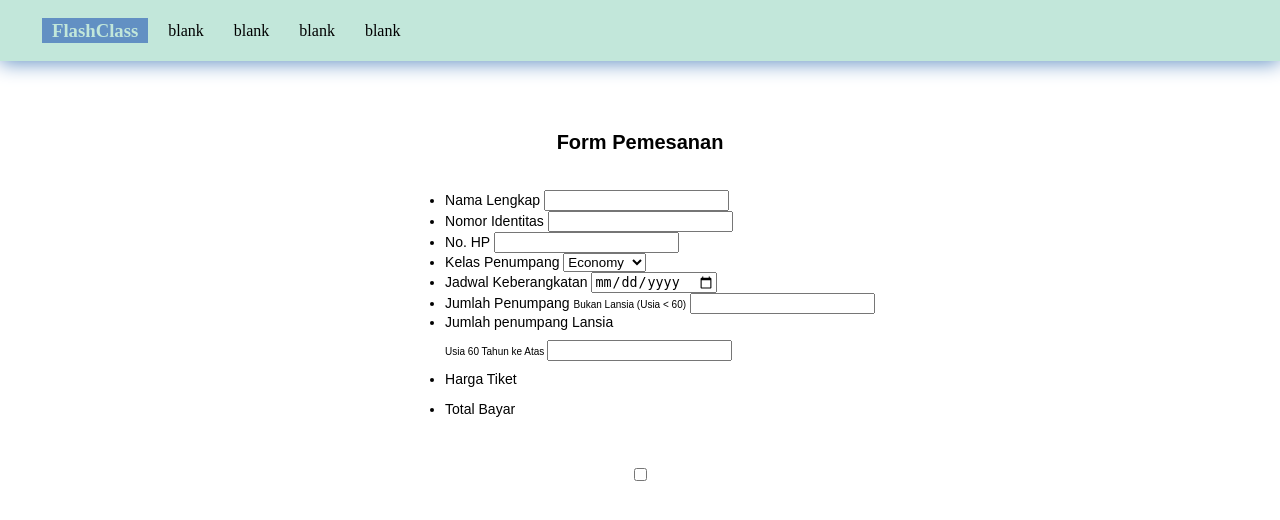
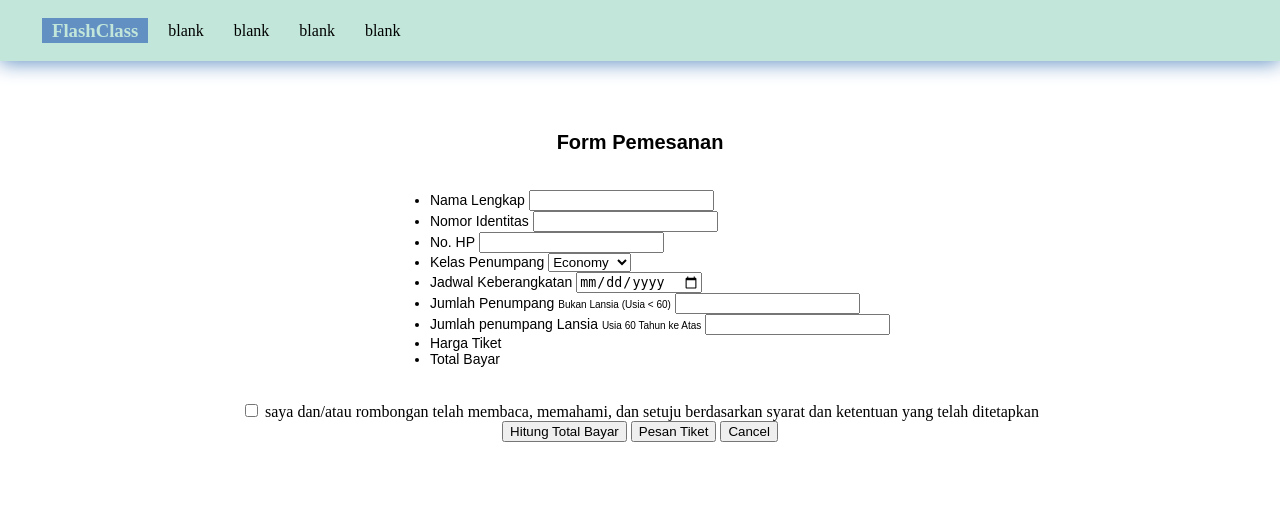
Before and after one commit to coretkusmp/kelompok-chello-webtech, a PHP site: page /pages/form-pemesanan.php in a window 1280 px wide. Shown: the top 520 px of the page. Run offline with PHP 8.4, Linux system fonts and the light colour scheme.

Commit message:
feat: add buttons

```diff
--- a/pages/form-pemesanan.php
+++ b/pages/form-pemesanan.php
@@ -64,26 +64,33 @@
          <li>
             <div class="input-box"><span>
                   <label>Jumlah penumpang Lansia</label>
-                  <p class="tiny-desc"><span>Usia 60 Tahun ke Atas</span></label>
+                  <label class="tiny-desc"><span>Usia 60 Tahun ke Atas</span></label>
                </span> <input type="text"></div>
          </li>
 
          <li>
             <div class="input-box">
                <label>Harga Tiket</label>
-               <p id="ticket-price"></label>
+               <label id="ticket-price"></label>
             </div>
          </li>
 
          <li>
             <div class="input-box">
-               <p id="total-price">Total Bayar</label>
+               <label id="total-price">Total Bayar</label>
             </div>
          </li>
 
       </ul>
       <br>
-      <input type="checkbox">
+      <div><input type="checkbox"> <label>saya dan&#47atau rombongan telah membaca, memahami, dan setuju berdasarkan syarat dan ketentuan yang telah ditetapkan</label></div>
+
+      <div class="buttons">
+         <a href="#"><button>Hitung Total Bayar</button></a>
+         <a href="#"><button>Pesan Tiket</button></a>
+         <a href="#"><button>Cancel</button></a>
+      </div>
+
    </form>
 </body>
 
```
